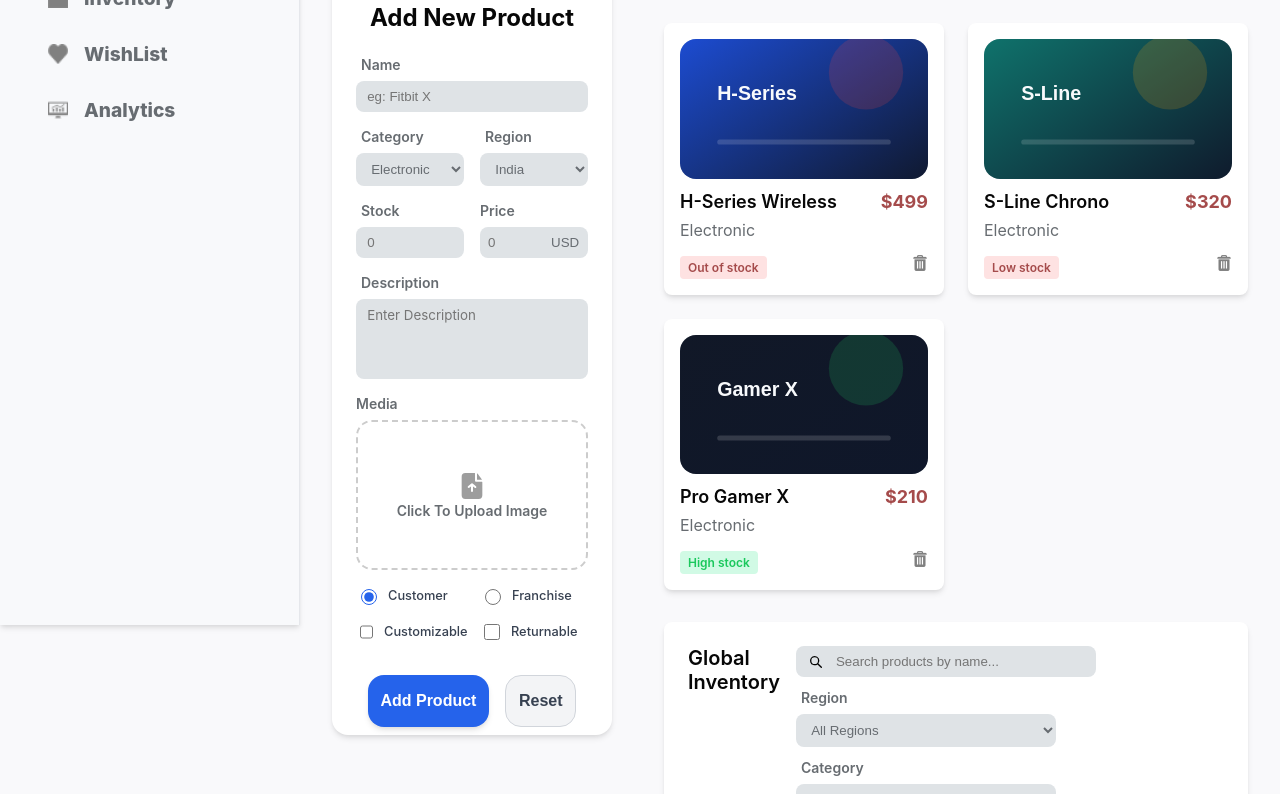
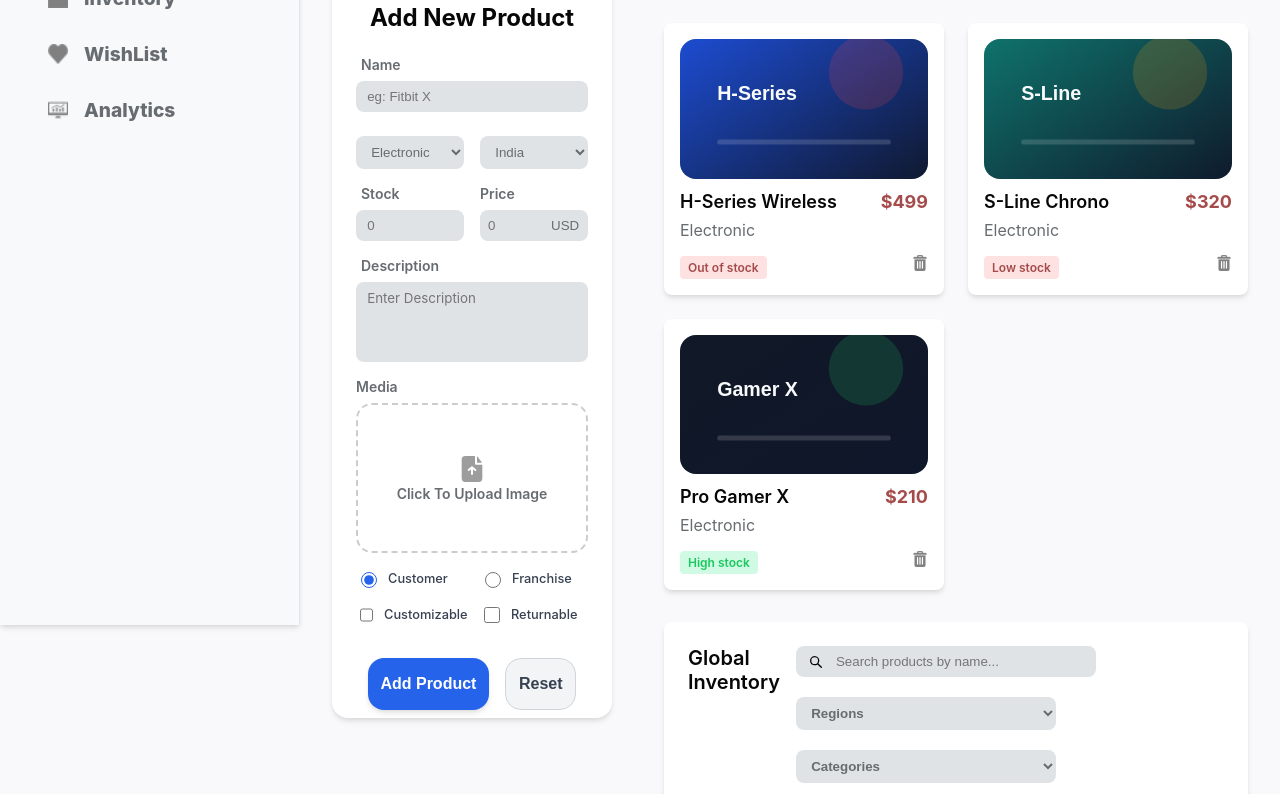
Before and after one commit to RxDB/intern_website, a React (Vite) app: page / in a window 1280 px wide. Shown: the part 260-1054 px from the top of the page. Built offline with nearby package versions, Linux system fonts and the light colour scheme.

Commit message:
FIlter font wieght changes for productTable

```diff
--- a/src/components/ProductTable/ProductTable.jsx
+++ b/src/components/ProductTable/ProductTable.jsx
@@ -29,7 +29,7 @@ const ProductTable = ({ products = [], wishlist = [], addWishlist,handleDelete }
     const regionList = products.map((product) => product.region);
     const uniqueRegions = [...new Set(regionList)].filter(Boolean);
     const regionOptions = [
-        { value: 'all', label: 'All Regions' },
+        { value: 'all', label: 'Regions' },
         ...uniqueRegions.map((region) => ({
             value: region,
             label: region,
@@ -39,7 +39,7 @@ const ProductTable = ({ products = [], wishlist = [], addWishlist,handleDelete }
     const categoryList = products.map((product) => product.category);
     const uniqueCategories = [...new Set(categoryList)].filter(Boolean);
     const categoryOptions = [
-        { value: 'all', label: 'All Categories' },
+        { value: 'all', label: 'Categories' },
         ...uniqueCategories.map((category) => ({
             value: category,
             label: category,
@@ -79,17 +79,25 @@ const ProductTable = ({ products = [], wishlist = [], addWishlist,handleDelete }
                     <div className={styles.filters}>
                         <Dropdown
                             name="regionFilter"
-                            label="Region"
                             value={selectedRegion}
                             onChange={(e) => setSelectedRegion(e.target.value)}
                             options={regionOptions}
+                            selectClassName={
+                                selectedRegion === 'all'
+                                    ? styles.filterSelectPlaceholder
+                                    : styles.filterSelectValue
+                            }
                         />
                         <Dropdown
                             name="categoryFilter"
-                            label="Category"
                             value={selectedCategory}
                             onChange={(e) => setSelectedCategory(e.target.value)}
                             options={categoryOptions}
+                            selectClassName={
+                                selectedCategory === 'all'
+                                    ? styles.filterSelectPlaceholder
+                                    : styles.filterSelectValue
+                            }
                         />
                     </div>
                 </div>
--- a/src/components/ProductTable/ProductTable.module.css
+++ b/src/components/ProductTable/ProductTable.module.css
@@ -41,6 +41,14 @@
 
 .filters > * {
   width: 260px;
+}
+
+.filterSelectPlaceholder {
+  font-weight: 600;
+}
+
+.filterSelectValue {
+  font-weight: 400;
 }
 
 .table {
--- a/src/components/common/Dropdown/Dropdown.jsx
+++ b/src/components/common/Dropdown/Dropdown.jsx
@@ -6,18 +6,19 @@ const Dropdown = ({
     value,
     onChange,
     options = [],
+    selectClassName = '',
 }) => {
     return (
         <div className={styles.dropdown}>
             <label htmlFor={name} className={styles.label}>
-                {label ?? name}
+                {label }
             </label>
             <select
                 name={name}
                 id={name}
                 value={value}
                 onChange={onChange}
-                className={styles.select}
+                className={`${styles.select} ${selectClassName}`.trim()}
             >
                 {options.map((option) => (
                     <option key={option.value} value={option.value}>
```
